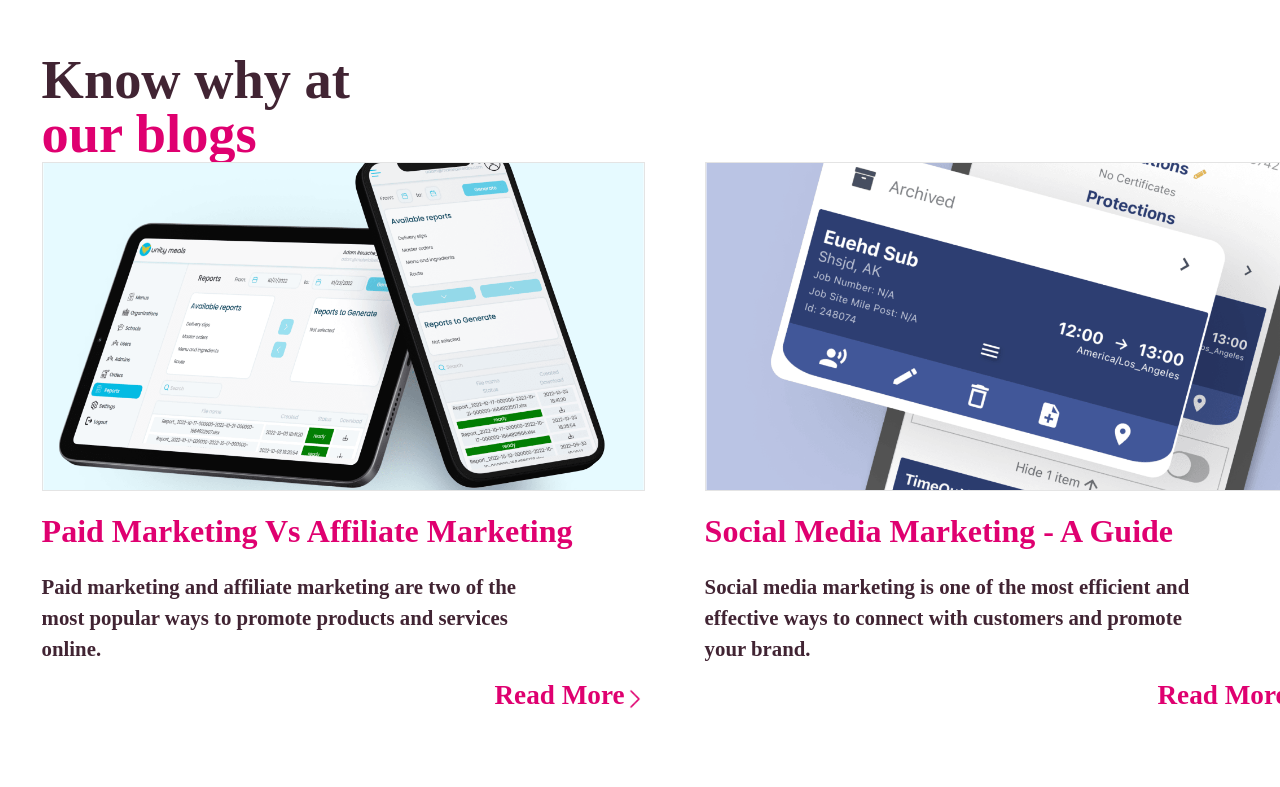
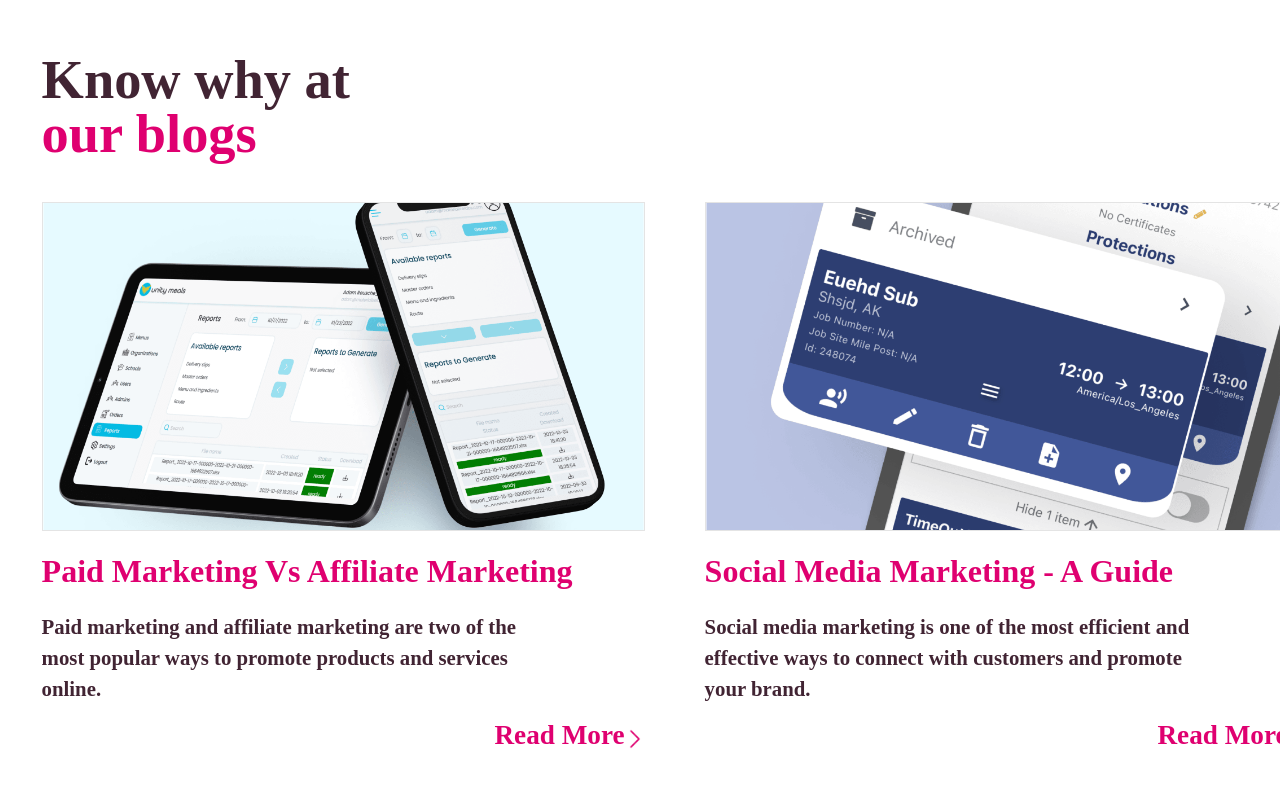
Before and after one commit to saravana730/prahars, a Next.js app: page /blog in a window 1280 px wide. Shown: the part 115-902 px from the top of the page. Built offline with nearby package versions, Linux system fonts and the light colour scheme.

Commit message:
blog_final_changes

```diff
--- a/app/styles/styles.css
+++ b/app/styles/styles.css
@@ -783,6 +783,14 @@ display:flex;
 
 /* ------------------------- Blogs ------------------------ */
 
+.blog_padding_page {
+    padding-top: 40px;
+}
+
+.blog_padding_page_title {
+    margin-top: 0px;
+}
+
 .outlined-button_blog {
     cursor: pointer;
     font-weight: bold;
--- a/pages/blog.tsx
+++ b/pages/blog.tsx
@@ -10,7 +10,8 @@ import Navbar from '@/app/components/navbar';
 
 export default function Blogs() {
     return(
-        <div className="blog_page">
+        <div className="blog_padding_page_title">
+            <div className="blog_page">
             <div className="blog_content">
                 Know why at <br />
                 <span style={{color:"#df0070"}}>our blogs</span>
@@ -55,6 +56,7 @@ export default function Blogs() {
                 </div>
             </div>
         </div>
+        </div>
 
     )
 }
```
